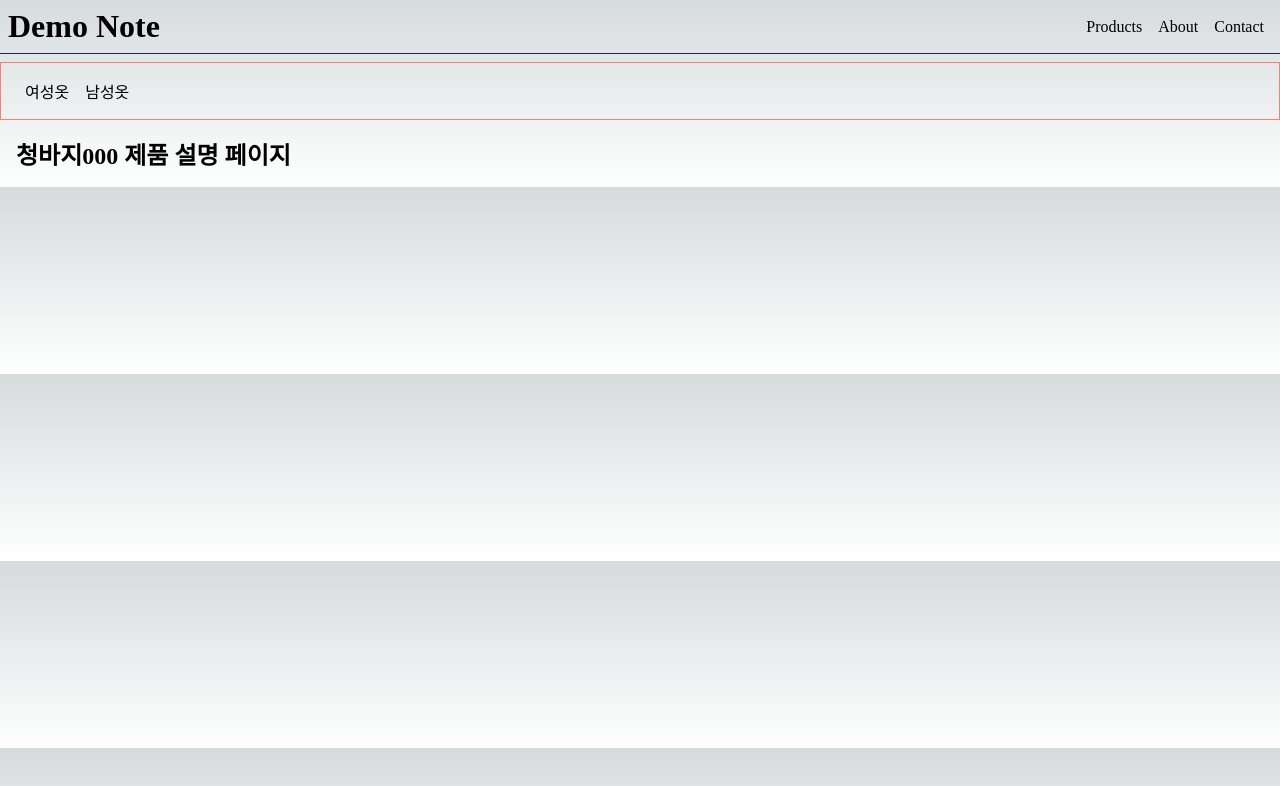
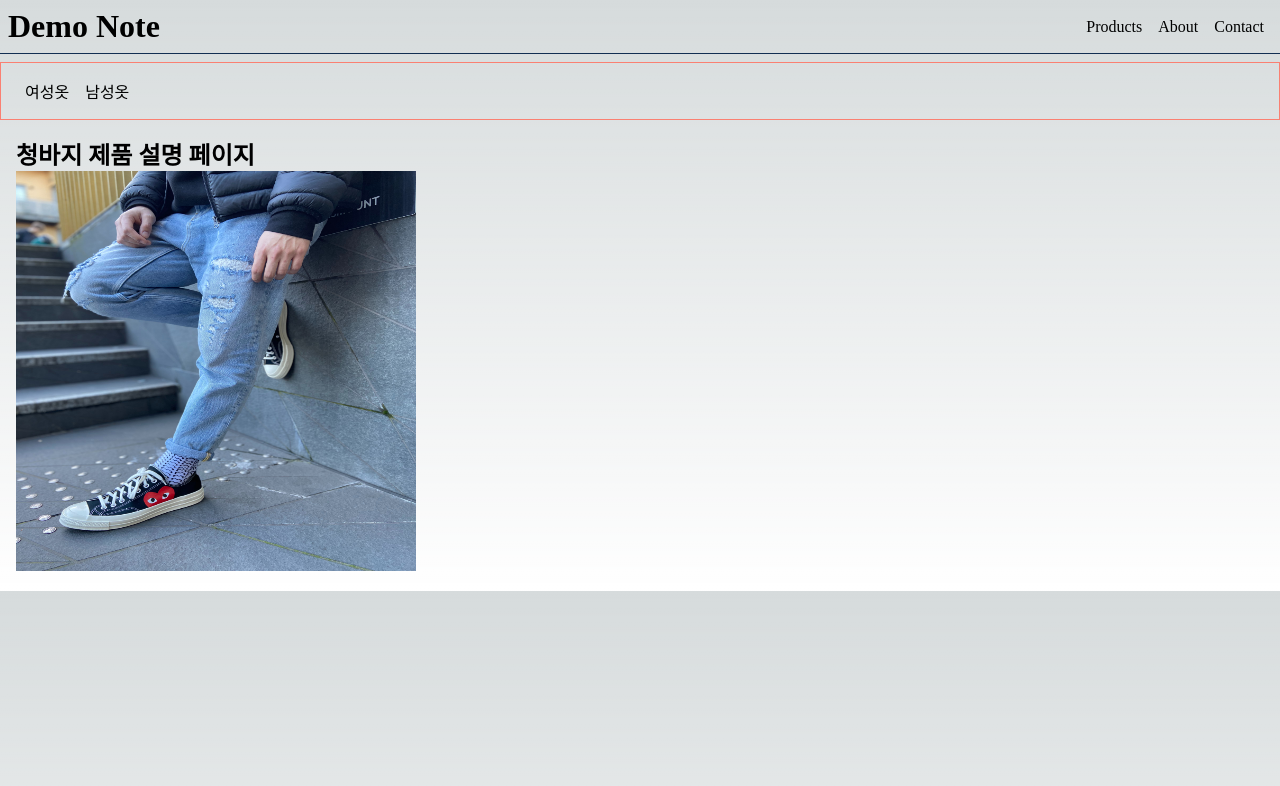
Before and after one commit to Rigels94/nextjs-tutorial-app, a Next.js app: page /products/1234 in a window 1280 px wide. Shown: the top 786 px of the page. Built offline with nearby package versions, Linux system fonts and the light colour scheme.

Commit message:
fix: 6.6 상세페이지에 이미지추가

```diff
--- a/data/products.json
+++ b/data/products.json
@@ -1,22 +1,26 @@
 [
   {
     "id": "1234",
-    "name": "청바지000",
-    "price": "5000"
+    "name": "청바지",
+    "price": "5000",
+    "image": "jeans.jpg"
   },
   {
     "id": "1235",
-    "name": "청바지2",
-    "price": "5001"
+    "name": "티셔츠",
+    "price": "5001",
+    "image": "tshirt.jpg"
   },
   {
     "id": "1236",
-    "name": "청바지3",
-    "price": "5002"
+    "name": "신발",
+    "price": "5002",
+    "image": "shoes.jpg"
   },
   {
     "id": "1237",
     "name": "청바지4",
-    "price": "5003"
+    "price": "5003",
+    "image": "jeans.jpg"
   }
 ]
--- a/src/app/products/[slug]/page.tsx
+++ b/src/app/products/[slug]/page.tsx
@@ -1,4 +1,5 @@
 import { getProduct, getProducts } from "@/service/products";
+import Image from "next/image";
 import { notFound } from "next/navigation";
 
 type Props = {
@@ -23,7 +24,17 @@
   }
 
   // 서버 파일에 있는 데이터중 해당 제품의 정보를 찾아서 그걸 보여줌
-  return <h1>{product.name} 제품 설명 페이지</h1>;
+  return (
+    <>
+      <h1>{product.name} 제품 설명 페이지</h1>
+      <Image
+        src={`/images/${product.image}`}
+        alt="product image"
+        width={400}
+        height={400}
+      />
+    </>
+  );
 }
 
 export async function generateStaticParams() {
--- a/src/service/products.ts
+++ b/src/service/products.ts
@@ -5,6 +5,7 @@
   id: string;
   name: string;
   price: number;
+  image: string;
 };
 
 export async function getProducts(): Promise<Product[]> {
```
